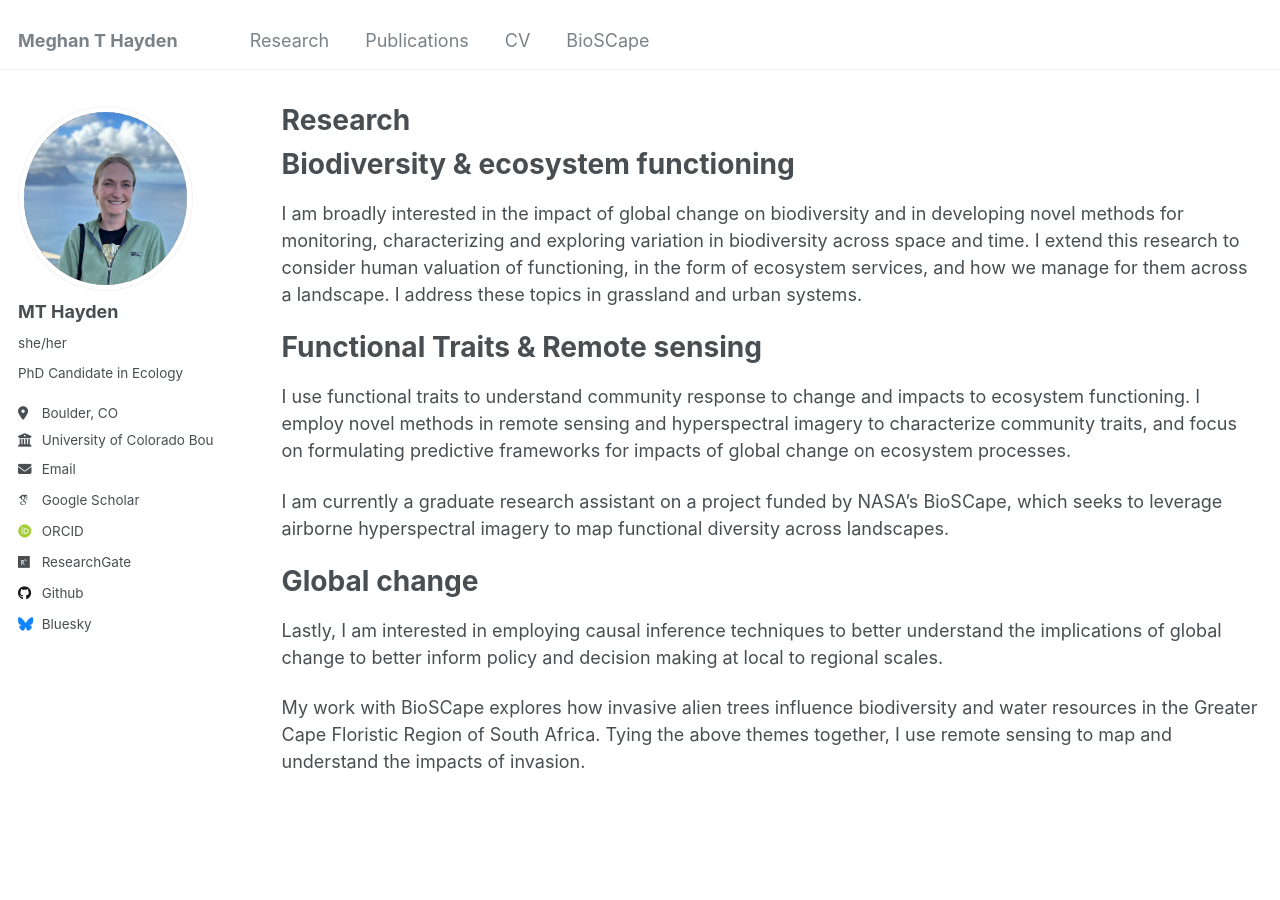
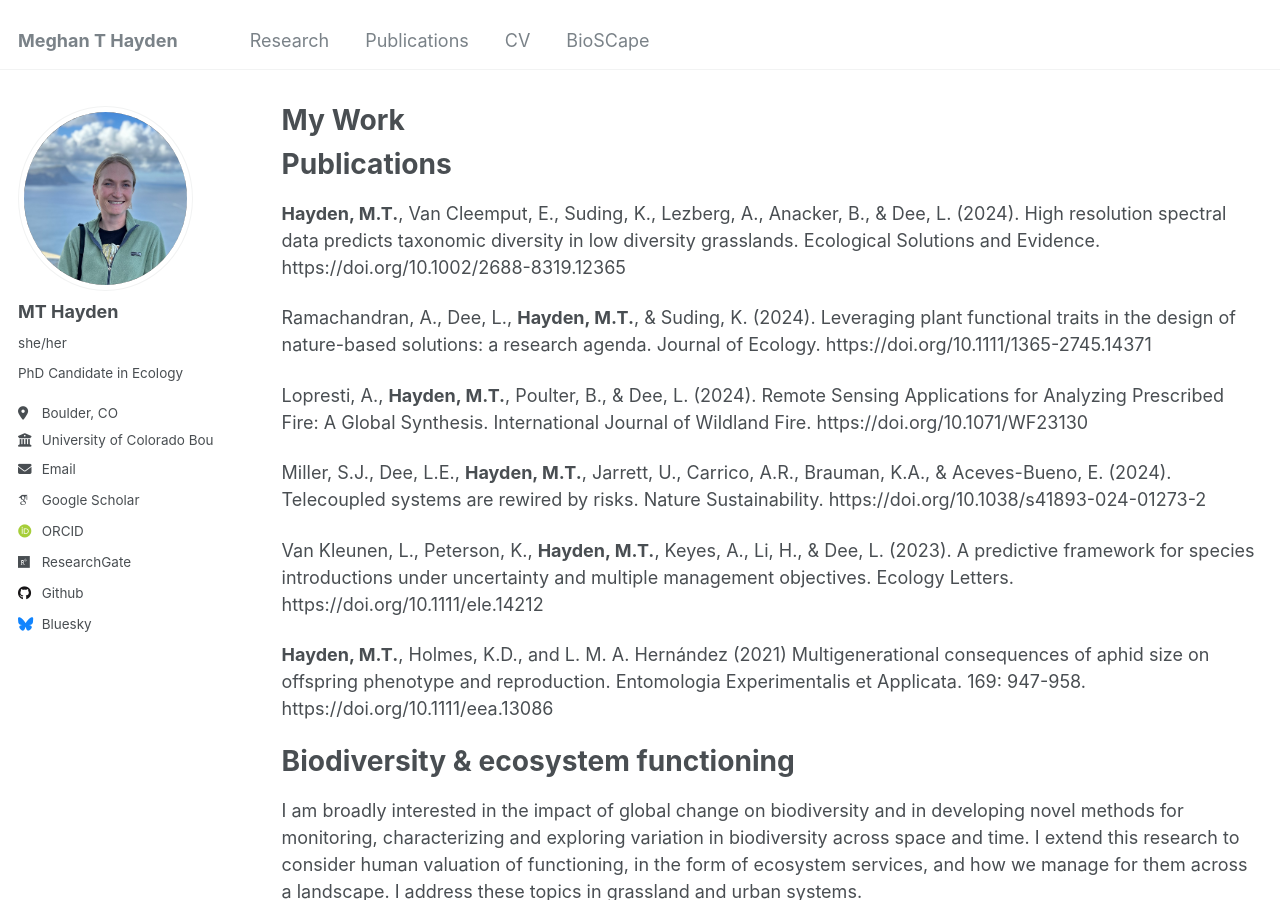
Before and after one commit to MeghanTHayden/MeghanTHayden.github.io, a Jekyll site: the page built from _pages/research.md, in a window 1280 px wide and 900 px high. Built offline with Jekyll 4.4.1, drawn with Linux system fonts in a browser that asks for light colours; some web fonts are replaced.

Commit message:
Update research.md

```diff
--- a/_pages/research.md
+++ b/_pages/research.md
@@ -1,10 +1,24 @@
 ---
 layout: archive
 permalink: /research/
-title: "Research"
-excerpt: "Research"
+title: "My Work"
+excerpt: "My Work"
 author_profile: true
 ---
+
+Publications
+======
+**Hayden, M.T.**, Van Cleemput, E., Suding, K., Lezberg, A., Anacker, B., & Dee, L. (2024). High resolution spectral data predicts taxonomic diversity in low diversity grasslands. Ecological Solutions and Evidence. https://doi.org/10.1002/2688-8319.12365
+
+Ramachandran, A., Dee, L., **Hayden, M.T.**, & Suding, K. (2024). Leveraging plant functional traits in the design of nature-based solutions: a research agenda. Journal of Ecology. https://doi.org/10.1111/1365-2745.14371
+
+Lopresti, A., **Hayden, M.T.**, Poulter, B., & Dee, L. (2024). Remote Sensing Applications for Analyzing Prescribed Fire: A Global Synthesis. International Journal of Wildland Fire. https://doi.org/10.1071/WF23130
+
+Miller, S.J., Dee, L.E., **Hayden, M.T.**, Jarrett, U., Carrico, A.R., Brauman, K.A., & Aceves-Bueno, E. (2024). Telecoupled systems are rewired by risks. Nature Sustainability. https://doi.org/10.1038/s41893-024-01273-2
+
+Van Kleunen, L., Peterson, K., **Hayden, M.T.**, Keyes, A., Li, H., & Dee, L. (2023). A predictive framework for species introductions under uncertainty and multiple management objectives. Ecology Letters. https://doi.org/10.1111/ele.14212
+
+**Hayden, M.T.**, Holmes, K.D., and L. M. A. Hernández (2021) Multigenerational consequences of aphid size on offspring phenotype and reproduction. Entomologia Experimentalis et Applicata. 169: 947-958. https://doi.org/10.1111/eea.13086
 
 Biodiversity & ecosystem functioning
 ======
```
